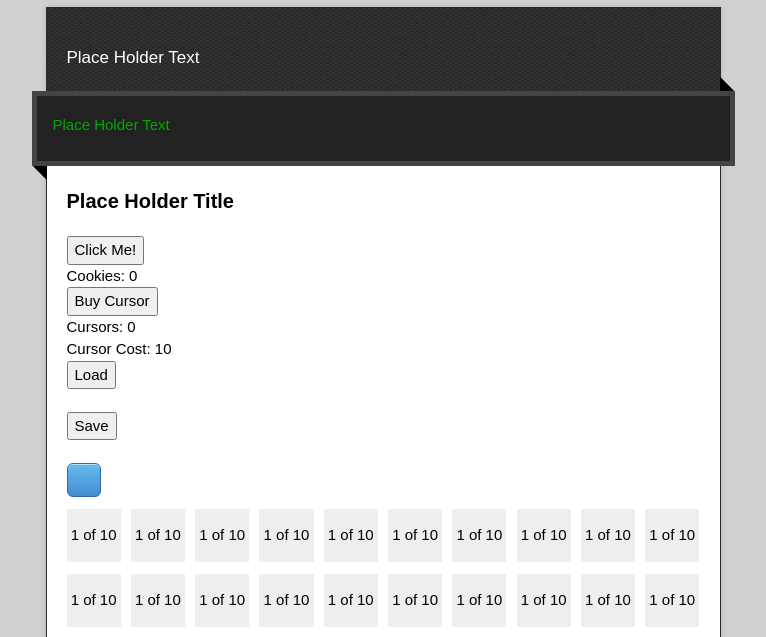
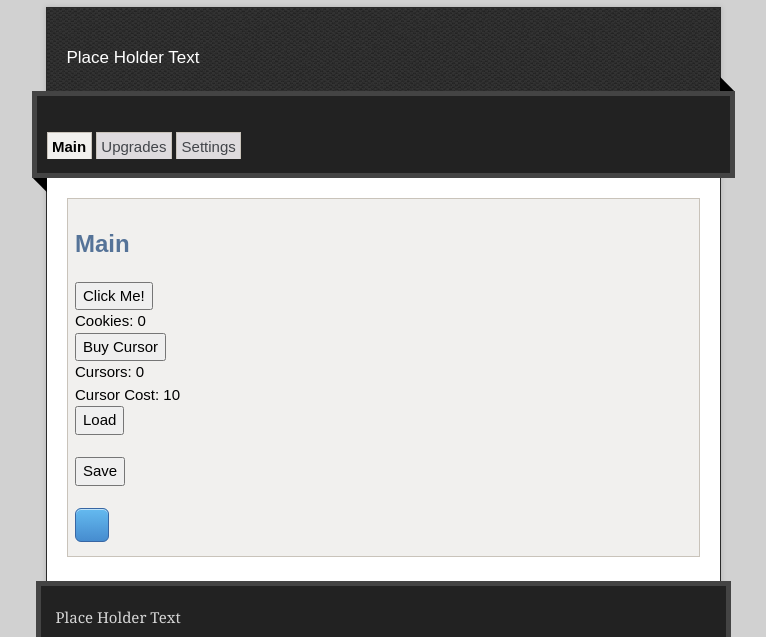
Before and after one commit to Catalyst78/Old, a plain HTML site: page index.html in a window 1280 px wide. Shown: the part 123-760 px from the top of the page, without its empty margins (257-1023 px from the left). Drawn offline with nearby package versions, Linux system fonts and the light colour scheme.

Commit message:
Add tabs!

```diff
--- a/index.html
+++ b/index.html
@@ -14,7 +14,7 @@
   <meta name="description" content="Olivers Souls">
 </head>
 
-<body>
+<body onload="init()">
   <div class="wrapper">
     <header>
 		<h1 class="title">Olivers Souls</h1>
@@ -24,13 +24,20 @@
 		<div id="main" role="main">
         <div class="download-bar">
         <div class="inner">
-			<p class="code">Place Holder Text</p>
+			<!--<p class="code">Place Holder Text</p>-->
+			<ul id="tabs">
+				<li><a href="#main_tab">Main</a></li>
+				<li><a href="#upgrades_tab">Upgrades</a></li>
+				<li><a href="#settings_tab">Settings</a></li>
+			</ul>
         </div>
         <span class="blc"></span><span class="trc"></span>
         </div>
         <article class="markdown-body">
-			<h3>Place Holder Title</h3>
 
+			<div class="tabContent" id="main_tab">
+			    <h2>Main</h2>
+				<div>
 					<button onclick="cookieClick(1)">Click Me!</button> <br />
 					Cookies: <span id="cookies">0</span> <br />
 					<button onclick="buyCursor()">Buy Cursor</button> <br />
@@ -38,9 +45,12 @@
 					Cursor Cost: <span id="cursorCost">10</span><br />
 					<button onclick="loadGame()">Load</button><br /><br />
 					<button onclick="saveGame()">Save</button><br /><br />
-
 					<a href="#" class="littleSquare"> </a>
-
+				</div>
+				</div>
+				<div class="tabContent" id="upgrades_tab">
+					<h2>Upgrades</h2>
+					<div>
 						<div class="upgrade grid">
 							<div class="section group">
 								<div class="col span_1_of_10">1 of 10</div>
@@ -139,7 +149,14 @@
 								<div class="col span_1_of_10">1 of 10</div>
 							</div>
 						</div>
-
+					</div>
+				</div>
+				<div class="tabContent" id="settings_tab">
+					<h2>Settings</h2>
+					<div>
+					<p>Place holder text</p>
+					</div>
+				</div>
 			<script type="text/javascript" src="javascripts/main.js"></script>
 		</article>
 		</div>
--- a/javascripts/main.js
+++ b/javascripts/main.js
@@ -38,3 +38,58 @@ function loadGame(){
 	document.getElementById('cursors').innerHTML = cursors;
 	document.getElementById('cursorCost').innerHTML = Math.floor(10 * Math.pow(1.1,cursors));
 }
+
+var tabLinks = new Array();
+var contentDivs = new Array();
+
+function init() {
+  var tabListItems = document.getElementById('tabs').childNodes;
+  for ( var i = 0; i < tabListItems.length; i++ ) {
+	if ( tabListItems[i].nodeName == "LI" ) {
+	  var tabLink = getFirstChildWithTagName( tabListItems[i], 'A' );
+	  var id = getHash( tabLink.getAttribute('href') );
+	  tabLinks[id] = tabLink;
+	  contentDivs[id] = document.getElementById( id );
+	}
+  }
+
+  var i = 0;
+  for ( var id in tabLinks ) {
+	tabLinks[id].onclick = showTab;
+	tabLinks[id].onfocus = function() { this.blur() };
+	if ( i == 0 ) tabLinks[id].className = 'selected';
+	i++;
+  }
+
+  var i = 0;
+  for ( var id in contentDivs ) {
+	if ( i != 0 ) contentDivs[id].className = 'tabContent hide';
+	i++;
+  }
+}
+
+function showTab() {
+  var selectedId = getHash( this.getAttribute('href') );
+
+  for ( var id in contentDivs ) {
+	if ( id == selectedId ) {
+	  tabLinks[id].className = 'selected';
+	  contentDivs[id].className = 'tabContent';
+	} else {
+	  tabLinks[id].className = '';
+	  contentDivs[id].className = 'tabContent hide';
+	}
+  }
+  return false;  // Stop the browser following the link
+}
+
+function getFirstChildWithTagName( element, tagName ) {
+  for ( var i = 0; i < element.childNodes.length; i++ ) {
+	if ( element.childNodes[i].nodeName == tagName ) return element.childNodes[i];
+  }
+}
+
+function getHash( url ) {
+  var hashPos = url.lastIndexOf ( '#' );
+  return url.substring( hashPos + 1 );
+}
--- a/stylesheets/mystyle.css
+++ b/stylesheets/mystyle.css
@@ -35,6 +35,40 @@
 	background:linear-gradient(to bottom, #468ccf 5%, #63b8ee 100%);
 	filter:progid:DXImageTransform.Microsoft.gradient(startColorstr='#468ccf', endColorstr='#63b8ee',GradientType=0);
 	background-color:#468ccf;
+}
+
+ul#tabs {
+	list-style-type: none;
+	margin: 30px 0 0 0;
+	padding: 0 0 0.3em 0;
+}
+ul#tabs li {
+	display: inline;
+}
+ul#tabs li a {
+	color: #42454a;
+	background-color: #dedbde;
+	border: 1px solid #c9c3ba;
+	border-bottom: none;
+	padding: 0.3em;
+	text-decoration: none;
+}
+ul#tabs li a:hover {
+	background-color: #f1f0ee;
+}
+ul#tabs li a.selected {
+	color: #000;
+	background-color: #f1f0ee;
+	font-weight: bold;
+
+}
+div.tabContent {
+	border: 1px solid #c9c3ba;
+	padding: 0.5em;
+	background-color: #f1f0ee;
+}
+div.tabContent.hide {
+	display: none;
 }
 
 .span_10_of_10 {
@@ -143,7 +177,7 @@
 }
 
 .col {
-  background: #eee;
+  background: #aaa;
   padding: 1em 0;
   text-align: center;
 }
```
Lines whose indentation alone changed are shown as unchanged.
